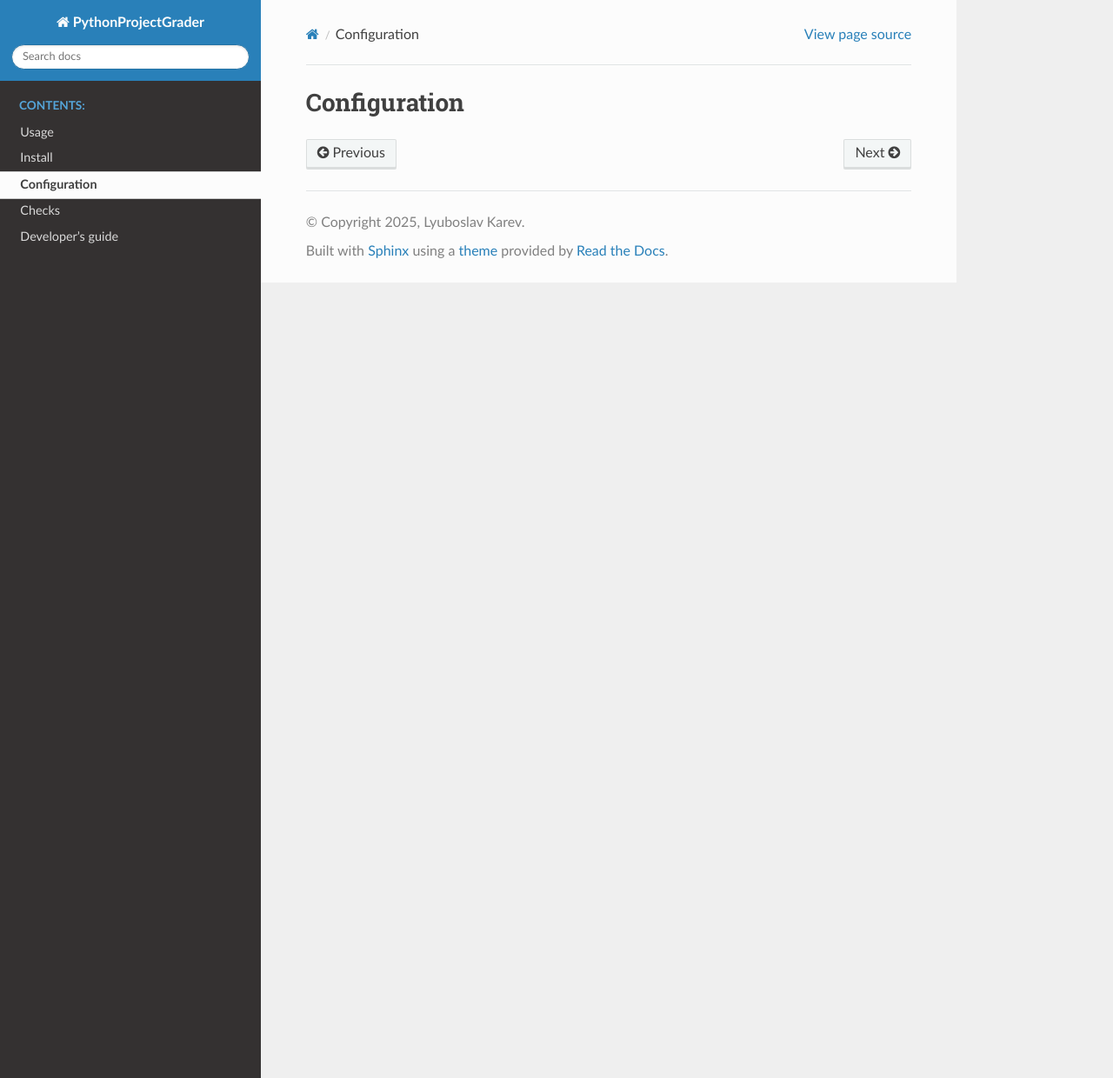
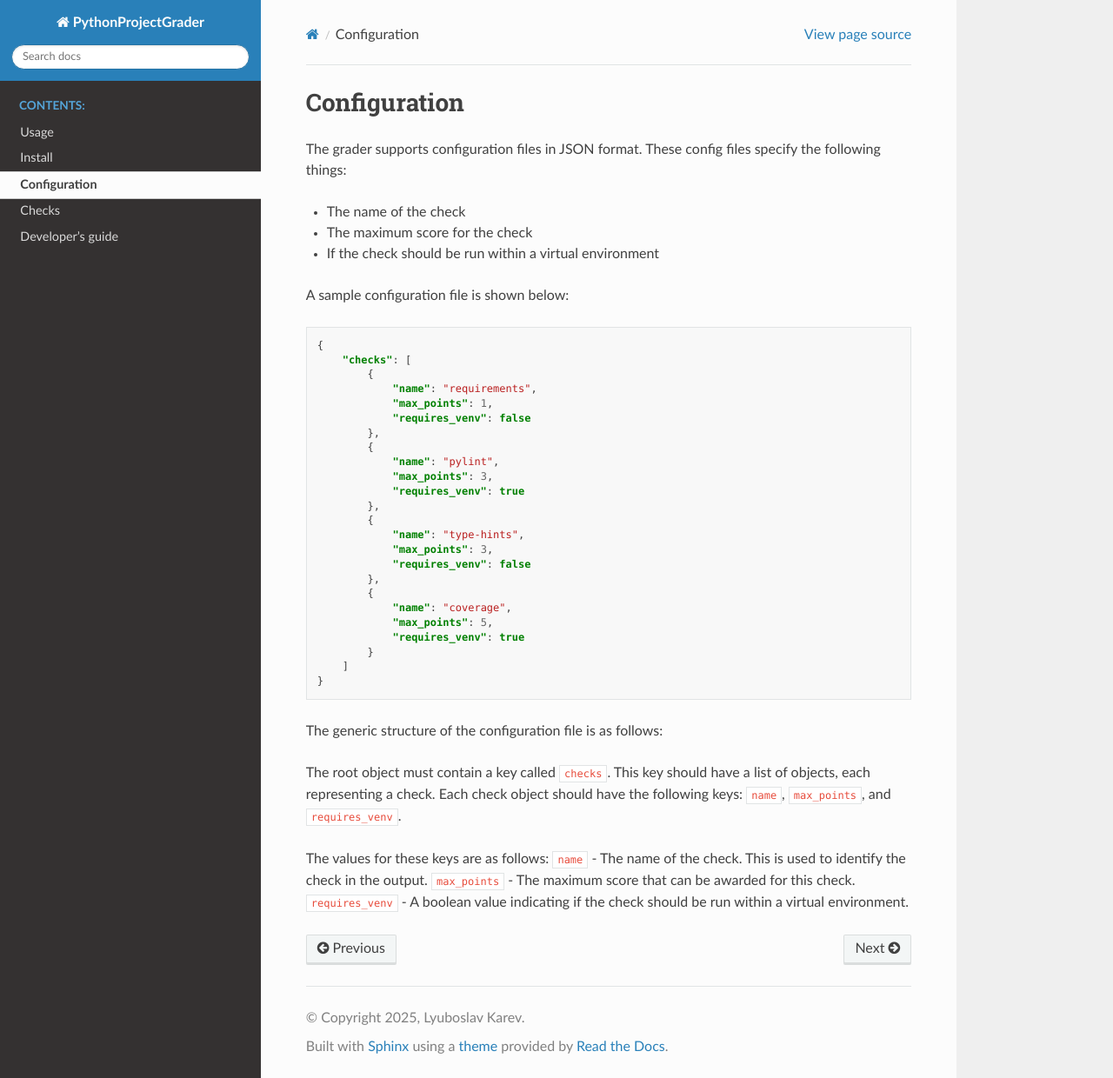
Before and after one commit to fmipython/pygrader, a Sphinx documentation site: the page built from docs/source/config.rst, in a window 1280 px wide and 1240 px high. Shown: the whole window at 87% size. Built offline with Sphinx 7.4.7 and the Read the Docs theme 3.1.0, drawn with Linux system fonts in a browser that asks for light colours.

Commit message:
Update documentation to include JSON configuration support and Docker quickstart instructions

```diff
--- a/docs/source/config.rst
+++ b/docs/source/config.rst
@@ -1,2 +1,50 @@
 Configuration
 =============
+
+The grader supports configuration files in JSON format.
+These config files specify the following things:
+
+- The name of the check
+- The maximum score for the check
+- If the check should be run within a virtual environment
+
+A sample configuration file is shown below:
+
+.. code :: json
+
+    {
+        "checks": [
+            {
+                "name": "requirements",
+                "max_points": 1,
+                "requires_venv": false
+            },
+            {
+                "name": "pylint",
+                "max_points": 3,
+                "requires_venv": true
+            },
+            {
+                "name": "type-hints",
+                "max_points": 3,
+                "requires_venv": false
+            },
+            {
+                "name": "coverage",
+                "max_points": 5,
+                "requires_venv": true
+            }
+        ]
+    }
+
+
+The generic structure of the configuration file is as follows:
+
+The root object must contain a key called ``checks``.
+This key should have a list of objects, each representing a check.
+Each check object should have the following keys: ``name``, ``max_points``, and ``requires_venv``.
+
+The values for these keys are as follows:
+``name`` - The name of the check. This is used to identify the check in the output.
+``max_points`` - The maximum score that can be awarded for this check.
+``requires_venv`` - A boolean value indicating if the check should be run within a virtual environment.
```
Also changed, not shown: README.md (+8 -5 lines), docs/source/index.rst (+22 -3 lines).
